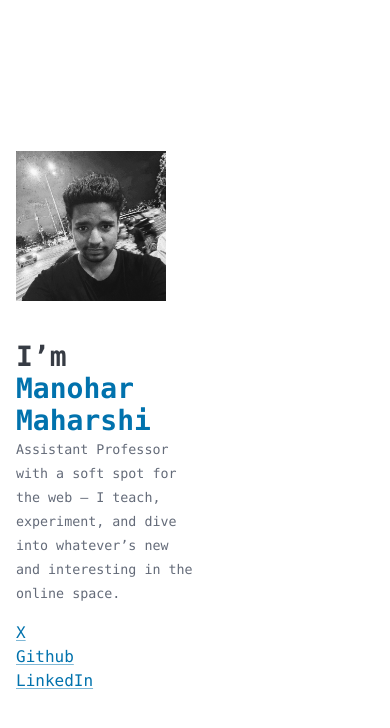
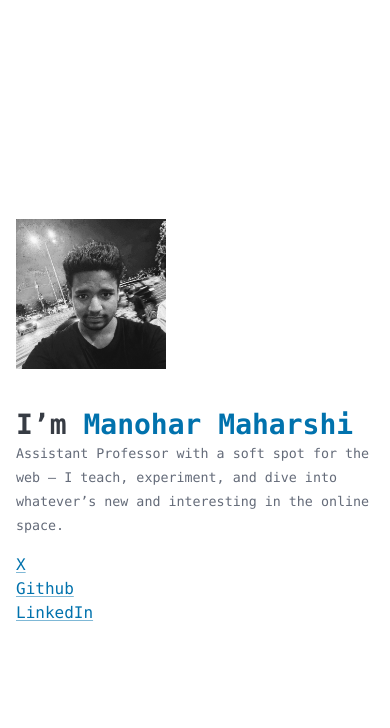
Before and after one commit to mmmmaharshi/maharshi, a Svelte app: page / in a window 390 px wide. Shown: the top 728 px of the page. Built offline with nearby package versions, Linux system fonts and the light colour scheme.

Commit message:
responsive design

```diff
--- a/package.json
+++ b/package.json
@@ -25,6 +25,7 @@
   "dependencies": {
     "@picocss/pico": "^2.1.1",
     "sharp": "^0.34.4",
+    "svgo": "^4.0.0",
     "vite-plugin-image-optimizer": "^2.0.2"
   }
 }
--- a/src/App.svelte
+++ b/src/App.svelte
@@ -32,4 +32,9 @@
         align-items: start;
         justify-content: center;
     }
+    @media (max-width: 768px) {
+        main {
+            width: 100%;
+        }
+    }
 </style>
```
Also changed, not shown: 1 other file (tests, documents, lock files or other folders).
